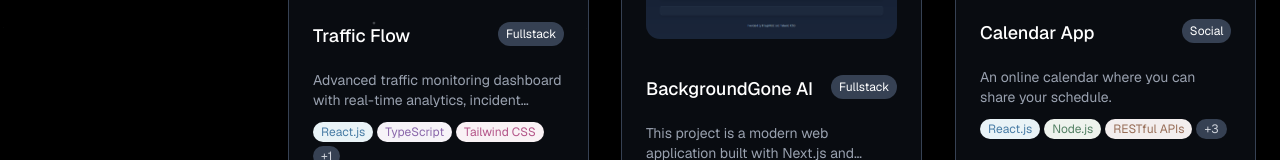
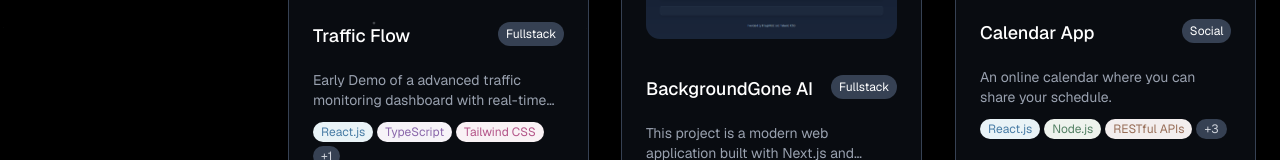
Before and after one commit to mirchez/miguel-portfolio, a Next.js app: page /projects in a window 1280 px wide. Shown: the part 766-926 px from the top of the page. Built offline with nearby package versions, Linux system fonts and the light colour scheme.

Commit message:
change description

```diff
--- a/app/data/projects.ts
+++ b/app/data/projects.ts
@@ -281,7 +281,7 @@
     id: "25",
     title: "Traffic Flow",
     description:
-      "Advanced traffic monitoring dashboard with real-time analytics, incident detection, and responsive design for modern cities. Here's a short video explaining it: https://app.screencastify.com/v2/watch/j8w8161xdcfmqhkclx2c",
+      "Early Demo of a advanced traffic monitoring dashboard with real-time analytics, incident detection, and responsive design for modern cities. Here's a short video explaining it: https://app.screencastify.com/v2/watch/j8w8161xdcfmqhkclx2c",
     image: "/25-TrafficFlowe.PNG",
     technologies: [
       {
```
